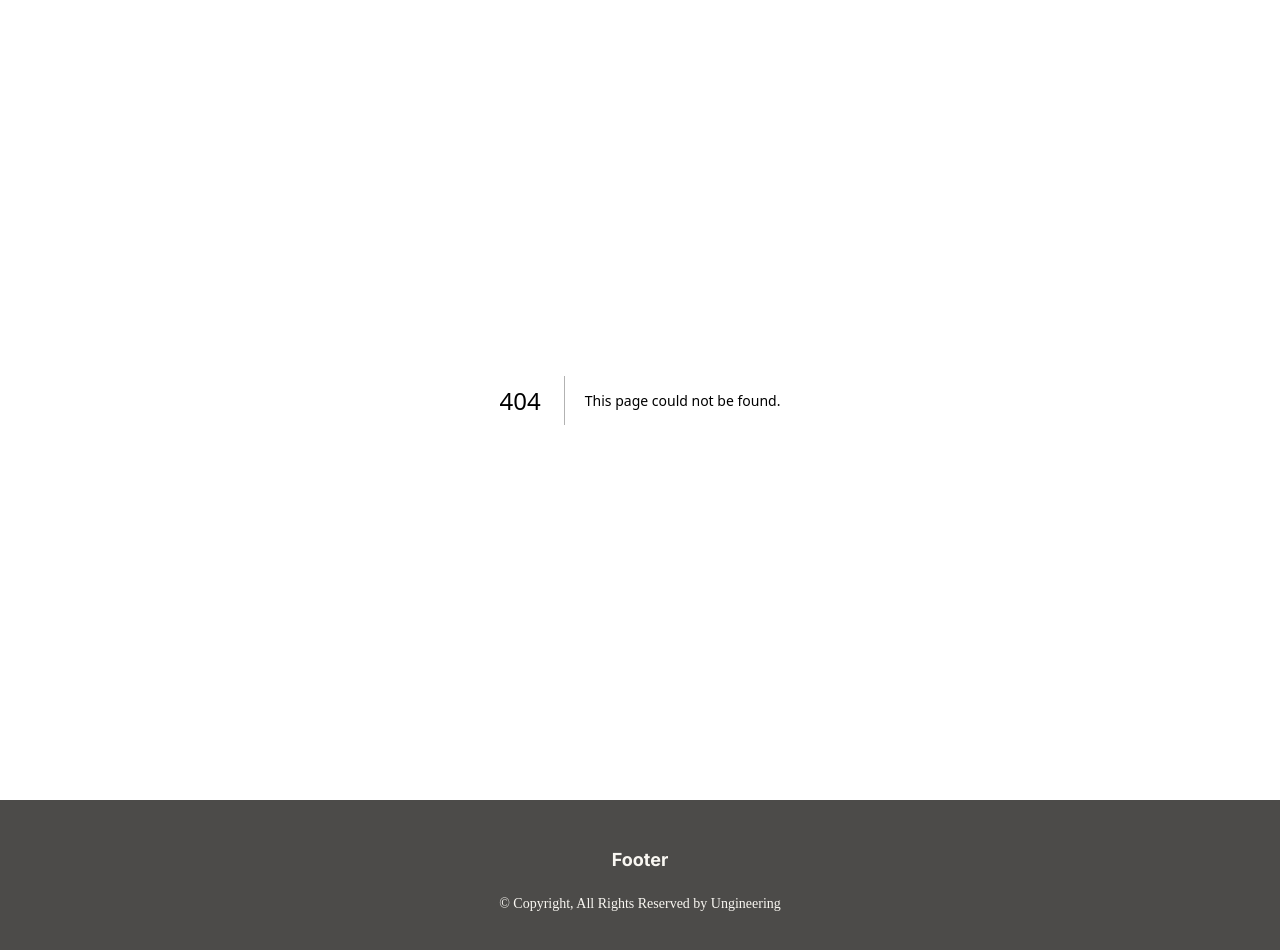
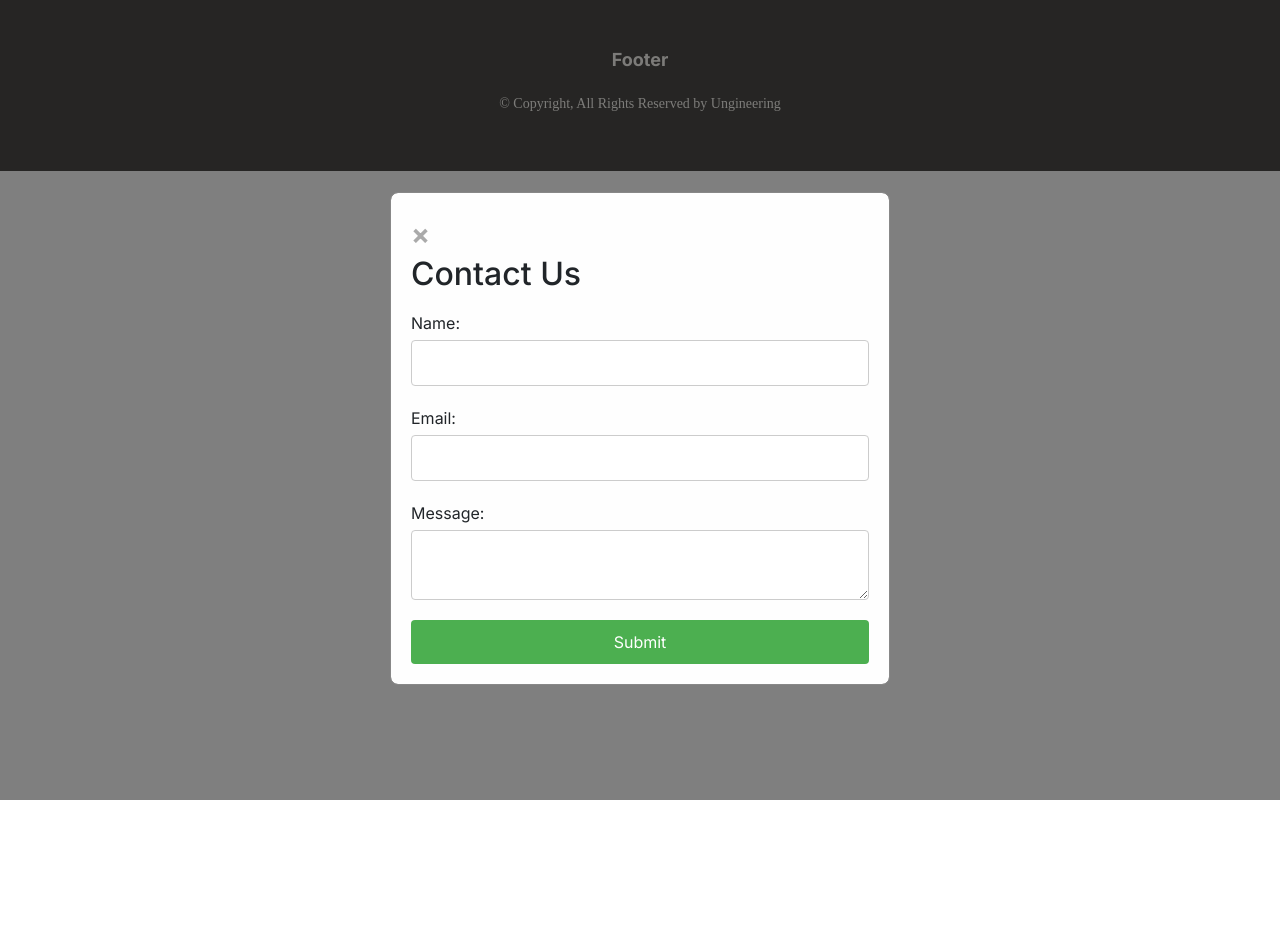
Before and after one commit to Swarnalata-Rana/assessment_platform, a Next.js app: page /modalform in a window 1280 px wide. Before the commit this address had no page. Shown: the top 950 px of the page. After the commit the page ends 800 px from the top, so only its background shows below. Built offline with nearby package versions, Linux system fonts and the light colour scheme; a web font is replaced by a local one.

Commit message:
assesmentComponetFix

```diff
--- a/app/Components/Instructions.js
+++ b/app/Components/Instructions.js
@@ -12,10 +12,9 @@ const Instructions = () => {
             <div className='hederDivmain'>
                 <h2 className='MCQh2'>MCQ Test Portal</h2>
                 <div className='whiteBox'>
+                    <div className='maindivUi'>
                         <h4 className='instructions'>Instructions</h4>
-                    <div className='maindivUi'>
                         <p className='paragrap'>Please read the instructions carefully before you begin:</p>
-                        {/* <div className='maindivUi1'> */}
                         <ul className="ulTag">
                             <li >
                                 Timing: The test is timed. You have [specified time] minutes to complete all questions
@@ -36,7 +35,6 @@ const Instructions = () => {
                                 Review: After submission, you may review your answers and scores.
                             </li>
                         </ul>
-                        {/* </div> */}
                         <p className='paragrap0'>Please ensure a stable internet connection. If you encounter any issues, contact support immediately.</p>
                         <div className='pgOutDiv'>
                             <p className='paragrap1'>Click 'Lets Start' to begin the test. </p>
--- a/app/assessment/AssessmentHeader.js
+++ b/app/assessment/AssessmentHeader.js
@@ -2,12 +2,13 @@ import React from 'react'
 
 const AssessmentHeader = () => {
     return (
-        <div>
+        <>
             <div className='headerDivP2'>
                 <img className='logoImgP2' src='LogoGrp.png' />
                 <img className='QAdivP2' src='QA.png' />
+
             </div>
-        </div>
+        </>
     )
 }
 
--- a/app/assessment/Timer.js
+++ b/app/assessment/Timer.js
@@ -4,7 +4,9 @@ const Timer = () => {
     return (
         <>
             <div className='TimerSquareBOx'>
-                <div className='TimerCircleSquare'></div>
+                <div className='TimerCircleSquare'>
+                    <div></div>
+                </div>
                 <div className='RemainingTimeDiv'>
                     Remaining Time</div>
             </div>
--- a/app/globals.css
+++ b/app/globals.css
@@ -54,7 +54,7 @@
 .whiteBox {
     width: 705px;
     margin: auto;
-    margin-top: -25px;
+    margin-top: -30px;
     background-color: #F9F7F2;
 }
 
@@ -64,7 +64,6 @@
     font-size: 18px;
     font-weight: 700;
     width: 471px;
-    margin-left: 117px;
     line-height: 100px;
 
 }
--- /dev/null
+++ b/app/modalform/ModalForm.css
@@ -0,0 +1,73 @@
+/* Modal Background */
+.modal {
+    display: block; /* Always visible for demo purposes */
+    position: fixed;
+    z-index: 1;
+    left: 0;
+    top: 0;
+    width: 100%;
+    height: 100%;
+    overflow: auto;
+    background-color: rgba(0,0,0,0.5);
+}
+
+/* Modal Content */
+.modal-content {
+    background-color: #fefefe;
+    margin: 15% auto;
+    padding: 20px;
+    border: 1px solid #888;
+    width: 80%;
+    max-width: 500px;
+    border-radius: 8px;
+}
+
+/* Close Button */
+.close {
+    color: #aaa;
+    float: right;
+    font-size: 28px;
+    font-weight: bold;
+}
+
+.close:hover,
+.close:focus {
+    color: black;
+    text-decoration: none;
+    cursor: pointer;
+}
+
+/* Form Styling */
+form {
+    display: flex;
+    flex-direction: column;
+}
+
+label {
+    margin-top: 10px;
+}
+
+input[type="text"],
+input[type="email"],
+textarea {
+    padding: 10px;
+    margin-top: 5px;
+    margin-bottom: 10px;
+    border: 1px solid #ccc;
+    border-radius: 4px;
+    width: 100%;
+}
+
+button[type="submit"] {
+    background-color: #4CAF50;
+    color: white;
+    padding: 10px;
+    border: none;
+    border-radius: 4px;
+    cursor: pointer;
+    margin-top: 10px;
+}
+
+button[type="submit"]:hover {
+    background-color: #45a049;
+}
--- /dev/null
+++ b/app/modalform/page.js
@@ -0,0 +1,28 @@
+import React from 'react';
+import './ModalForm.css';
+const page = () => {
+  return (
+    <>
+      <div className="modal">
+            <div className="modal-content">
+                <span className="close">&times;</span>
+                <h2>Contact Us</h2>
+                <form>
+                    <label htmlFor="name">Name:</label>
+                    <input type="text" id="name" name="name" required />
+
+                    <label htmlFor="email">Email:</label>
+                    <input type="email" id="email" name="email" required />
+
+                    <label htmlFor="message">Message:</label>
+                    <textarea id="message" name="message" required></textarea>
+
+                    <button type="submit">Submit</button>
+                </form>
+            </div>
+        </div>
+    </>
+  )
+}
+
+export default page;
--- a/app/score/page.js
+++ b/app/score/page.js
@@ -38,7 +38,7 @@ const page = () => {
                             <p>10</p>
                             <p>Q1</p>
                         </div>
-                        <div className='plusImg'>
+                        <div href='modalform' className='plusImg'>
                             <img src='Plus.png' />
                         </div>
 
```
Also changed, not shown: app/assessment/Assessment.css (+50 -29 lines), app/assessment/PaginationPage.js (+2 -6 lines), app/assessment/Submit.js (added, +13 -0 lines), app/assessment/page.js (+9 -3 lines), app/successfully/Successfully.css (+6 -57 lines). Lines whose indentation alone changed are shown as unchanged.
